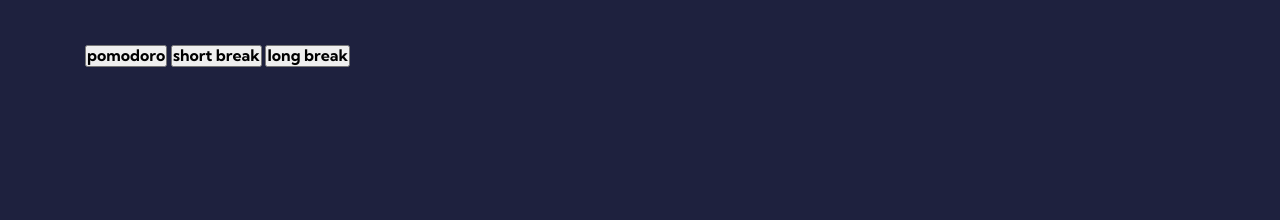
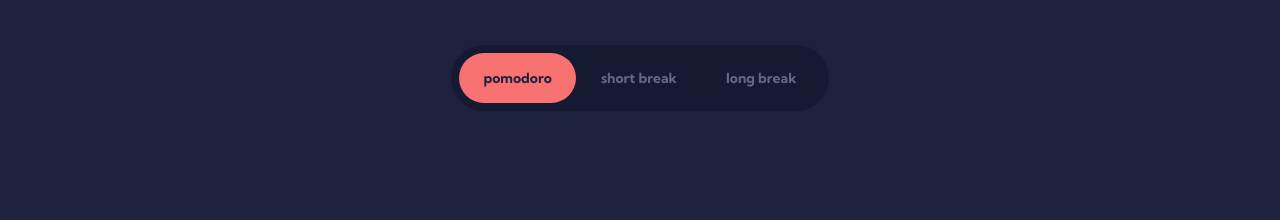
Before and after one commit to karolbanat/fem-pomodoro-app, a website: page index.html in a window 1280 px wide. Shown: the part 121-341 px from the top of the page. Drawn offline with Linux system fonts and the light colour scheme.

Commit message:
App states

```diff
--- a/index.html
+++ b/index.html
@@ -24,7 +24,8 @@
     <title>Frontend Mentor | Pomodoro app</title>
 </head>
 
-<body>
+<body data-theme="red"
+      data-font="sans-serif">
     <main>
         <div class="container">
             <!-- logo -->
@@ -35,8 +36,9 @@
             </h1>
 
             <!-- state control group -->
-            <div class="state-group">
-                <button class="state-button">pomodoro</button>
+            <div class="state-group | mx-auto margin-state-group">
+                <button class="state-button"
+                        data-active>pomodoro</button>
                 <button class="state-button">short break</button>
                 <button class="state-button">long break</button>
             </div>
--- a/src/sass/base/_base.scss
+++ b/src/sass/base/_base.scss
@@ -5,6 +5,32 @@ body {
 	font-weight: var(--fw-700, 700);
 	color: var(--clr-neutral-400);
 	background-color: var(--clr-neutral-700);
+
+	/* themes */
+	&[data-theme='red'] {
+		--theme-colour: var(--clr-theme-red);
+	}
+
+	&[data-theme='cyan'] {
+		--theme-colour: var(--clr-theme-cyan);
+	}
+
+	&[data-theme='violet'] {
+		--theme-colour: var(--clr-theme-violet);
+	}
+
+	/* fonts */
+	&[data-font='sans-serif'] {
+		--theme-font: var(--ff-sans-serif);
+	}
+
+	&[data-font='serif'] {
+		--theme-font: var(--ff-serif);
+	}
+
+	&[data-font='monospace'] {
+		--theme-font: var(--ff-monospace);
+	}
 }
 
 main {
--- a/src/sass/components/_index.scss
+++ b/src/sass/components/_index.scss
@@ -0,0 +1,2 @@
+@forward './buttons';
+@forward './state-group';
--- /dev/null
+++ b/src/sass/components/_state-group.scss
@@ -0,0 +1,10 @@
+@use '../abstracts/mixins';
+
+.state-group {
+	display: flex;
+	justify-content: center;
+	max-width: max-content;
+	padding: 0.8rem;
+	background-color: var(--clr-neutral-800);
+	border-radius: var(--borr-pill, 2rem);
+}
--- /dev/null
+++ b/src/sass/components/buttons/_index.scss
@@ -0,0 +1 @@
+@forward './state-button';
--- /dev/null
+++ b/src/sass/components/buttons/_state-button.scss
@@ -0,0 +1,39 @@
+@use '../../abstracts/mixins';
+
+.state-button {
+	--transition-time: 0.35s;
+	--transition-function: ease-in-out;
+
+	/* sizing */
+	display: inline-block;
+	padding-block: 1.25em;
+	padding-inline: 1.75em;
+
+	/* typography */
+	font-family: var(--theme-font);
+	font-size: var(--fz-250, 1.4rem);
+	font-weight: var(--fw-bold, 700);
+	color: var(--clr-neutral-400);
+
+	/* appearance */
+	background: none;
+	border: none;
+	border-radius: var(--borr-pill, 2rem);
+
+	/* other */
+	opacity: 0.4;
+	transition: opacity var(--transition-time) var(--transition-function),
+		background-color var(--transition-time) var(--transition-function);
+	cursor: pointer;
+
+	&:hover,
+	&:focus-visible {
+		opacity: 1;
+	}
+
+	&[data-active] {
+		color: var(--clr-neutral-700);
+		background-color: var(--theme-colour);
+		opacity: 1;
+	}
+}
--- a/src/sass/utility/_margin.scss
+++ b/src/sass/utility/_margin.scss
@@ -10,3 +10,13 @@
 		margin-block-end: 4.8rem;
 	}
 }
+
+.margin-state-group {
+	margin-block-end: 4.8rem;
+	@include mixins.media-query(medium) {
+		margin-block-end: 10.8rem;
+	}
+	@include mixins.media-query(large) {
+		margin-block-end: 4.4rem;
+	}
+}
```
Also changed, not shown: dist/css/main.min.css.
